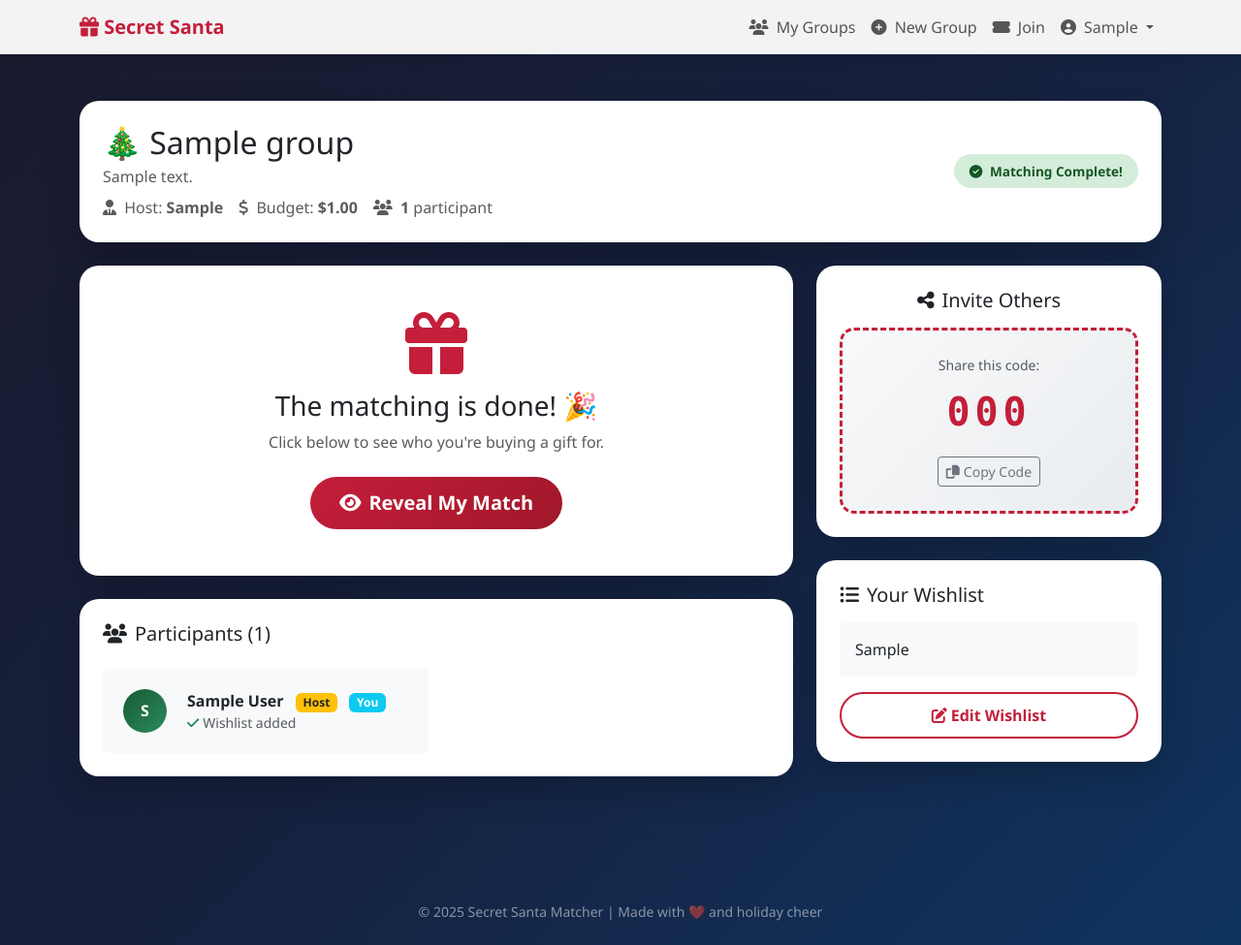
After one commit to kihuni/Secret-Santa-Matcher, a Django app: page /groups/000/ in a window 1280 px wide. The commit adds this page. Shown: the whole page at 97% size. Run offline with Django 5.2, Linux system fonts and the light colour scheme; a user stored in the database is signed in; tables that the repository leaves empty hold one stand-in row (values such as "Sample post").

Commit message:
fixed logout and added templates

```diff
--- a/apps/accounts/urls.py
+++ b/apps/accounts/urls.py
@@ -1,4 +1,5 @@
 from django.urls import path
+from django.contrib.auth import views as auth_views
 from . import views
 
 app_name = 'accounts'
@@ -7,5 +8,5 @@ urlpatterns = [
     path('signup/', views.signup, name='signup'),
     path('profile/', views.profile, name='profile'),
     path('logout/', views.logout_view, name='logout'),
-
+    path('login/', auth_views.LoginView.as_view(template_name='accounts/login.html'), name='login'),
 ]
--- a/config/urls.py
+++ b/config/urls.py
@@ -1,19 +1,10 @@
 from django.contrib import admin
 from django.urls import path, include
 from django.views.generic import TemplateView
-from django.contrib.auth import views as auth_views
 
 urlpatterns = [
     path('admin/', admin.site.urls),
-
-    # Home page
     path('', TemplateView.as_view(template_name='home.html'), name='home'),
-
-    # Authentication
-    path('login/', auth_views.LoginView.as_view(template_name='accounts/login.html'), name='login'),
-    path('logout/', auth_views.LogoutView.as_view(next_page='home'), name='logout'),
-
-    # Apps
     path('accounts/', include('accounts.urls')),
     path('groups/', include('groups.urls')),
 ]
--- a/templates/accounts/signup.html
+++ b/templates/accounts/signup.html
@@ -26,7 +26,7 @@
                 </form>
                 <div class="text-center mt-4">
                     <span class="text-muted">Already have an account?</span>
-                    <a href="{% url 'login' %}" class="text-decoration-none fw-semibold" style="color: var(--santa-red);"> Login</a>
+                    <a href="{% url 'accounts:login' %}" class="text-decoration-none fw-semibold" style="color: var(--santa-red);"> Login</a>
                 </div>
             </div>
         </div>
--- a/templates/base.html
+++ b/templates/base.html
@@ -52,11 +52,11 @@
                             <ul class="dropdown-menu dropdown-menu-end">
                                 <li><a class="dropdown-item" href="{% url 'accounts:profile' %}"><i class="fas fa-cog me-2"></i>Settings</a></li>
                                 <li><hr class="dropdown-divider"></li>
-                                <li><a class="dropdown-item" href="{% url 'logout' %}"><i class="fas fa-sign-out-alt me-2"></i>Logout</a></li>
+                                <li><a class="dropdown-item" href="{% url 'accounts:logout' %}"><i class="fas fa-sign-out-alt me-2"></i>Logout</a></li>
                             </ul>
                         </li>
                     {% else %}
-                        <li class="nav-item"><a class="nav-link" href="{% url 'login' %}">Login</a></li>
+                        <li class="nav-item"><a class="nav-link" href="{% url 'accounts:login' %}">Login</a></li>
                         <li class="nav-item ms-2"><a class="btn btn-santa btn-sm" href="{% url 'accounts:signup' %}">Get Started</a></li>
                     {% endif %}
                 </ul>
--- /dev/null
+++ b/templates/groups/detail.html
@@ -0,0 +1,158 @@
+{% extends 'base.html' %}
+
+{% block title %}{{ group.name }} | Secret Santa{% endblock %}
+{% block content %}
+<div class="container py-5">
+    <!-- Header -->
+    <div class="card p-4 mb-4">
+        <div class="row align-items-center">
+            <div class="col-md-8">
+                <h2 class="mb-1">🎄 {{ group.name }}</h2>
+                {% if group.description %}<p class="text-muted mb-2">{{ group.description }}</p>{% endif %}
+                <div class="d-flex gap-3 flex-wrap">
+                    <span class="text-muted"><i class="fas fa-user-tie me-1"></i> Host: <strong>{{ group.host.first_name|default:group.host.username }}</strong></span>
+                    {% if group.budget_limit %}<span class="text-muted"><i class="fas fa-dollar-sign me-1"></i> Budget: <strong>${{ group.budget_limit }}</strong></span>{% endif %}
+                    <span class="text-muted"><i class="fas fa-users me-1"></i> <strong>{{ member_count }}</strong> participant{{ member_count|pluralize }}</span>
+                </div>
+            </div>
+            <div class="col-md-4 text-md-end mt-3 mt-md-0">
+                {% if group.matching_done %}
+                <span class="status-badge status-matched"><i class="fas fa-check-circle me-1"></i> Matching Complete!</span>
+                {% else %}
+                <span class="status-badge status-pending"><i class="fas fa-hourglass-half me-1"></i> Awaiting Matching</span>
+                {% endif %}
+            </div>
+        </div>
+    </div>
+
+    <div class="row g-4">
+        <!-- Main Content -->
+        <div class="col-lg-8">
+            <!-- Action Card -->
+            <div class="card p-4 mb-4">
+                {% if group.matching_done %}
+                    <!-- Matched State -->
+                    <div class="text-center py-4">
+                        <i class="fas fa-gift fa-4x mb-3" style="color: var(--santa-red);"></i>
+                        <h3>The matching is done! 🎉</h3>
+                        <p class="text-muted mb-4">Click below to see who you're buying a gift for.</p>
+                        <a href="{% url 'groups:my_match' group.invite_code %}" class="btn btn-santa btn-lg">
+                            <i class="fas fa-eye me-2"></i>Reveal My Match
+                        </a>
+                    </div>
+                {% else %}
+                    <!-- Pre-Match State -->
+                    {% if is_host %}
+                    <div class="text-center py-4">
+                        <h4 class="mb-3">Ready to Match?</h4>
+                        <p class="text-muted">Once everyone has joined, run the matching algorithm to pair up your Secret Santas!</p>
+
+                        <div class="alert alert-info text-start mb-4">
+                            <strong>Checklist:</strong>
+                            <ul class="mb-0 mt-2">
+                                <li>{{ member_count }} participant{{ member_count|pluralize }} joined {% if member_count >= 2 %}✅{% else %}(need at least 2){% endif %}</li>
+                                <li>{{ wishlist_count }} wishlist{{ wishlist_count|pluralize }} added</li>
+                            </ul>
+                        </div>
+
+                        <form method="post" action="{% url 'groups:run_matching' group.invite_code %}">
+                            {% csrf_token %}
+                            <button type="submit" class="btn btn-santa btn-lg" {% if member_count < 2 %}disabled{% endif %}>
+                                <i class="fas fa-magic me-2"></i>Run Matching Now
+                            </button>
+                        </form>
+                        {% if member_count < 2 %}
+                        <small class="text-danger mt-2 d-block">Need at least 2 participants to match</small>
+                        {% endif %}
+                    </div>
+                    {% else %}
+                    <div class="text-center py-4">
+                        <i class="fas fa-clock fa-3x mb-3" style="color: #ffc107;"></i>
+                        <h4>Waiting for Host</h4>
+                        <p class="text-muted">The group host will run the matching when everyone has joined.</p>
+                        <p class="mb-0">In the meantime, make sure to <a href="{% url 'groups:edit_wishlist' group.invite_code %}">add your wishlist</a>!</p>
+                    </div>
+                    {% endif %}
+                {% endif %}
+            </div>
+
+            <!-- Participants -->
+            <div class="card p-4">
+                <h5 class="mb-4"><i class="fas fa-users me-2"></i>Participants ({{ member_count }})</h5>
+                <div class="row g-3">
+                    {% for member in members %}
+                    <div class="col-md-6">
+                        <div class="d-flex align-items-center p-3 rounded" style="background:#f8f9fa;">
+                            <div class="member-avatar">{{ member.user.first_name|slice:":1"|upper|default:member.user.username|slice:":1"|upper }}</div>
+                            <div class="ms-3">
+                                <strong>{{ member.user.first_name|default:member.user.username }} {{ member.user.last_name }}</strong>
+                                {% if member.user == group.host %}<span class="badge bg-warning text-dark ms-2">Host</span>{% endif %}
+                                {% if member.user == request.user %}<span class="badge bg-info ms-2">You</span>{% endif %}
+                                <br>
+                                <small class="text-muted">
+                                    {% if member.wishlist %}
+                                    <i class="fas fa-check text-success me-1"></i>Wishlist added
+                                    {% else %}
+                                    <i class="fas fa-times text-danger me-1"></i>No wishlist yet
+                                    {% endif %}
+                                </small>
+                            </div>
+                        </div>
+                    </div>
+                    {% endfor %}
+                </div>
+            </div>
+        </div>
+
+        <!-- Sidebar -->
+        <div class="col-lg-4">
+            <!-- Invite Code Card -->
+            <div class="card p-4 mb-4">
+                <h5 class="text-center mb-3"><i class="fas fa-share-alt me-2"></i>Invite Others</h5>
+                <div class="invite-code-box text-center">
+                    <small class="text-muted d-block mb-2">Share this code:</small>
+                    <div class="invite-code" id="inviteCode">{{ group.invite_code }}</div>
+                    <button class="btn btn-outline-secondary btn-sm mt-3" onclick="copyCode()">
+                        <i class="fas fa-copy me-1"></i>Copy Code
+                    </button>
+                </div>
+            </div>
+
+            <!-- Your Wishlist Card -->
+            <div class="card p-4 mb-4">
+                <h5 class="mb-3"><i class="fas fa-list-ul me-2"></i>Your Wishlist</h5>
+                {% if user_member.wishlist %}
+                <div class="p-3 rounded" style="background:#f8f9fa; white-space:pre-line;">{{ user_member.wishlist }}</div>
+                {% else %}
+                <p class="text-muted mb-0">You haven't added any gift ideas yet.</p>
+                {% endif %}
+                <a href="{% url 'groups:edit_wishlist' group.invite_code %}" class="btn btn-outline-santa w-100 mt-3">
+                    <i class="fas fa-edit me-1"></i>{% if user_member.wishlist %}Edit{% else %}Add{% endif %} Wishlist
+                </a>
+            </div>
+
+            <!-- Leave/Delete -->
+            {% if not group.matching_done %}
+            <div class="card p-4 border-danger">
+                <h6 class="text-danger mb-3"><i class="fas fa-exclamation-triangle me-2"></i>Danger Zone</h6>
+                {% if is_host %}
+                <form method="post" action="{% url 'groups:delete' group.invite_code %}" onsubmit="return confirm('Are you sure you want to delete this group? This cannot be undone!');">
+                    {% csrf_token %}
+                    <button type="submit" class="btn btn-outline-danger btn-sm w-100">
+                        <i class="fas fa-trash me-1"></i>Delete Group
+                    </button>
+                </form>
+                {% else %}
+                <form method="post" action="{% url 'groups:leave' group.invite_code %}" onsubmit="return confirm('Are you sure you want to leave this group?');">
+                    {% csrf_token %}
+                    <button type="submit" class="btn btn-outline-danger btn-sm w-100">
+                        <i class="fas fa-sign-out-alt me-1"></i>Leave Group
+                    </button>
+                </form>
+                {% endif %}
+            </div>
+            {% endif %}
+        </div>
+    </div>
+</div>
+{% endblock %}
--- a/templates/home.html
+++ b/templates/home.html
@@ -22,7 +22,7 @@
             <a href="{% url 'accounts:signup' %}" class="btn btn-santa btn-lg me-3 mb-2">
                 <i class="fas fa-rocket me-2"></i>Get Started Free
             </a>
-            <a href="{% url 'login' %}" class="btn btn-outline-light btn-lg mb-2">
+            <a href="{% url 'accounts:login' %}" class="btn btn-outline-light btn-lg mb-2">
                 Already have an account?
             </a>
         </div>
```
Also changed, not shown: templates/groups/edit_wishlist.html (added, +37 -0 lines), templates/groups/my_match.html (added, +54 -0 lines).
